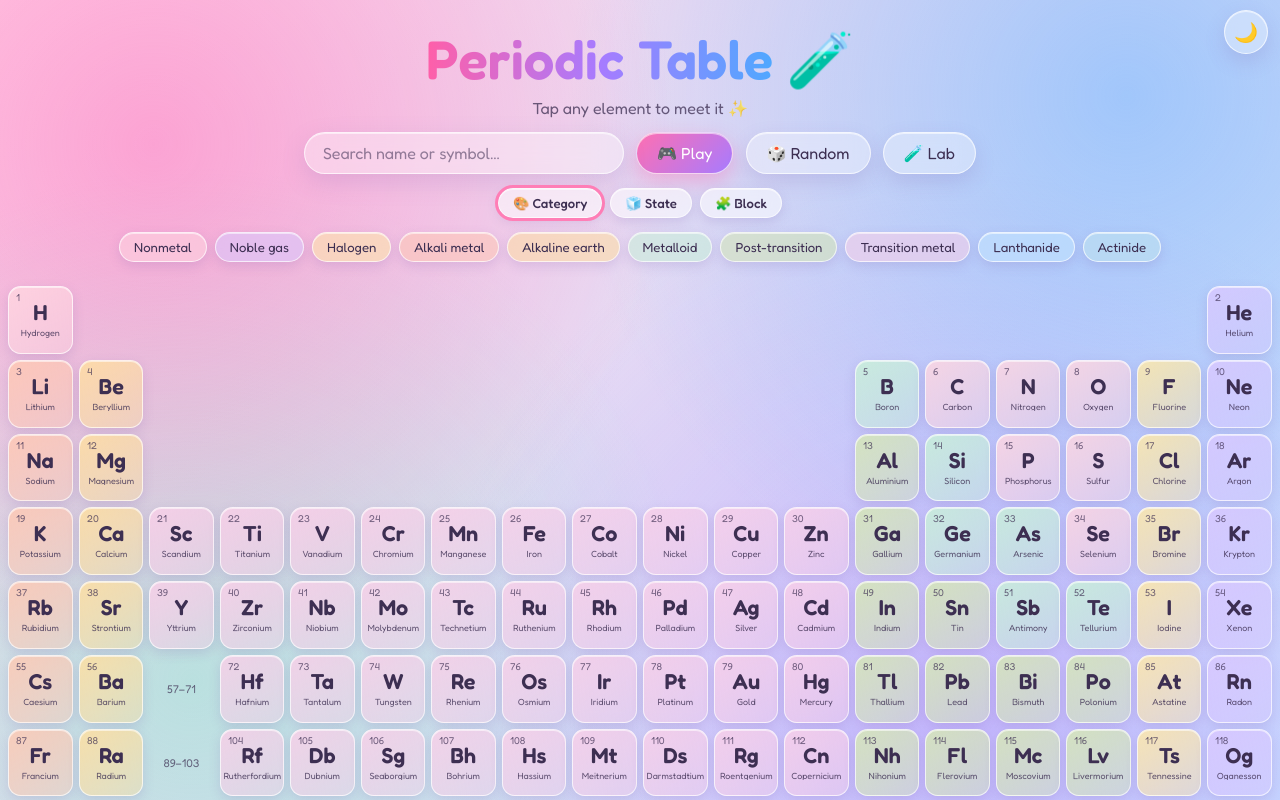
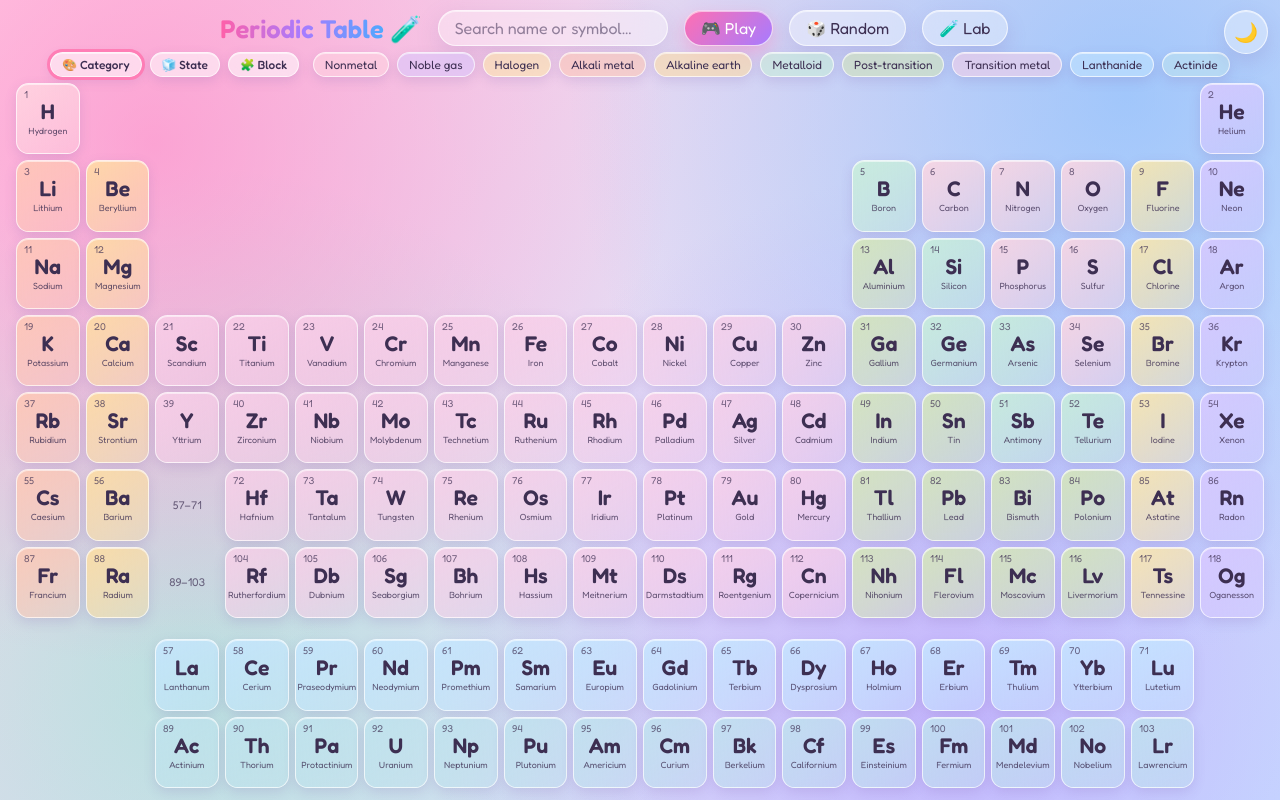
Before and after one commit to ArshiaNoonari/Periodic-table, a plain HTML site: page index.html in a window 1280 px wide. Shown: the top 800 px of the page. Drawn offline with Linux system fonts and the light colour scheme.

Commit message:
Refactor CSS variables and clean up style.css

```diff
--- a/style.css
+++ b/style.css
@@ -1,15 +1,12 @@
 :root {
-
   --bg-start: #ffd6ea;
   --bg-end: #c9e2ff;
   --text: #3d2f52;
   --shadow: rgba(120, 90, 170, 0.18);
 
-
-  --panel: rgba(255, 255, 255, 0.35);        /* frosted surface */
-  --glass-border: rgba(255, 255, 255, 0.7);  /* thin bright edge */
-  --glass-shine: rgba(255, 255, 255, 0.55);  /* top highlight */
-
+  --panel: rgba(255, 255, 255, 0.35);
+  --glass-border: rgba(255, 255, 255, 0.7);
+  --glass-shine: rgba(255, 255, 255, 0.55);
 
   --n: #ffd6e0;
   --g: #d9c8ff;
@@ -22,13 +19,11 @@
   --p: #d6e8b5;
   --t: #f9cfe8;
 
-
   box-sizing: border-box;
   padding-top: env(safe-area-inset-top, 0px);
   padding-bottom: env(safe-area-inset-bottom, 0px);
   color-scheme: light;
 }
-
 
 :root[data-theme="dark"] {
   --bg-start: #2a1745;
@@ -54,10 +49,6 @@
   color-scheme: dark;
 }
 
-
-
-
-
 html,
 body {
   height: auto;
@@ -77,10 +68,6 @@ body {
     linear-gradient(135deg, var(--bg-start), var(--bg-end));
   background-attachment: fixed;
 }
-
-
-
-
 
 header {
   position: relative;
@@ -168,10 +155,6 @@ header p {
   border-radius: 50%;
 }
 
-
-
-
-
 #legend {
   position: relative;
   z-index: 1;
@@ -218,10 +201,6 @@ header p {
   font-weight: 500;
 }
 
-
-
-
-
 .wrap {
   position: relative;
   z-index: 1;
@@ -237,7 +216,6 @@ header p {
   max-width: 1500px;
   margin: 0 auto;
 }
-
 
 .el {
   position: relative;
@@ -269,7 +247,6 @@ header p {
   box-shadow: 0 10px 24px var(--shadow), 0 0 20px color-mix(in srgb, var(--bg) 90%, white);
 }
 
-
 .el.dim {
   filter: grayscale(0.9) opacity(0.28);
   transform: scale(0.92);
@@ -298,7 +275,6 @@ header p {
   opacity: 0.8;
 }
 
-
 .mark {
   display: flex;
   align-items: center;
@@ -307,7 +283,6 @@ header p {
   text-align: center;
   opacity: 0.7;
 }
-
 
 @container (max-width: 760px) {
   .el .z,
@@ -325,7 +300,6 @@ header p {
   outline: 3px solid #ff6b8b;
 }
 
-
 .el.got::after {
   content: "⭐";
   position: absolute;
@@ -333,7 +307,6 @@ header p {
   right: -2px;
   font-size: clamp(0.4rem, 1.7cqw, 0.85rem);
 }
-
 
 .el.rel {
   box-shadow: 0 0 16px rgba(255, 255, 255, 0.95), inset 0 0 0 2px rgba(255, 255, 255, 0.9);
@@ -348,10 +321,6 @@ header p {
   outline: 3px solid #ffb84f;
   box-shadow: 0 0 20px #ffb84f;
 }
-
-
-
-
 
 #modal {
   position: fixed;
@@ -378,7 +347,7 @@ header p {
   color: var(--text);
   background: linear-gradient(
     145deg,
-    color-mix(in srgb, var(--bg) 75%, transparent),   /* --bg set per element from JS */
+    color-mix(in srgb, var(--bg) 75%, transparent),
     color-mix(in srgb, var(--bg) 30%, transparent)
   );
   backdrop-filter: blur(24px) saturate(160%);
@@ -392,7 +361,6 @@ header p {
   margin: 4px 0 2px;
   font-size: 1.7rem;
 }
-
 
 .orbit {
   position: relative;
@@ -461,7 +429,6 @@ header p {
   border-radius: 0 0 12px 12px;
 }
 
-
 .say {
   position: relative;
   margin: 0 0 12px;
@@ -487,7 +454,6 @@ header p {
   transform: rotate(45deg);
 }
 
-
 .tag {
   display: inline-block;
   margin-bottom: 12px;
@@ -498,7 +464,6 @@ header p {
   border: 1px solid var(--glass-border);
   border-radius: 99px;
 }
-
 
 .info {
   display: grid;
@@ -524,7 +489,6 @@ header p {
 .info .wide {
   grid-column: 1 / -1;
 }
-
 
 .nav {
   display: flex;
@@ -556,10 +520,6 @@ header p {
   right: 12px;
   padding: 4px 11px;
 }
-
-
-
-
 
 #quiz,
 #lab {
@@ -611,10 +571,6 @@ header p {
   animation: spark 0.9s ease-out forwards;
 }
 
-
-
-
-
 @keyframes pop-in {
   from { opacity: 0; transform: scale(0.2) rotate(-25deg); }
   to   { opacity: 1; transform: none; }
@@ -637,12 +593,106 @@ header p {
   96%           { transform: scaleY(0.1); }
 }
 
-
-
-
-
 @media (prefers-reduced-motion: reduce) {
   * {
     animation-duration: 0.01s !important;
   }
 }
+
+.card {
+  max-height: calc(100dvh - 32px);
+  overflow-y: auto;
+}
+
+@media (min-width: 900px) {
+  body {
+    display: flex;
+    flex-direction: column;
+    height: 100vh;
+    height: 100dvh;
+    min-height: 0;
+    overflow: hidden;
+  }
+
+  header {
+    display: flex;
+    flex-wrap: wrap;
+    align-items: center;
+    justify-content: center;
+    gap: 8px 16px;
+    padding: 10px 72px 0 20px;
+  }
+
+  h1 {
+    font-size: clamp(1.4rem, 3.2vh, 2rem);
+  }
+
+  header p {
+    display: none;
+  }
+
+  #search {
+    width: 230px;
+    padding: 7px 16px;
+  }
+
+  .play {
+    margin-left: 0;
+    padding: 7px 16px;
+  }
+
+  #quiz,
+  #lab {
+    margin-top: 6px;
+    padding: 6px 18px;
+  }
+
+  .controls {
+    position: relative;
+    z-index: 1;
+    display: flex;
+    flex-wrap: wrap;
+    align-items: center;
+    justify-content: center;
+    gap: 6px 14px;
+    padding: 6px 20px 0;
+  }
+
+  #modes,
+  #legend {
+    padding: 0;
+  }
+
+  .chip {
+    padding: 4px 11px;
+    font-size: 0.74rem;
+  }
+
+  .wrap {
+    flex: 1;
+    min-height: 0;
+    padding: 6px 16px 12px;
+  }
+
+  #grid {
+    height: 100%;
+    max-width: 100%;
+    aspect-ratio: 18 / 9.6;
+    margin: 0 auto;
+    grid-template-rows: repeat(7, 1fr) clamp(4px, 1.2vh, 12px) repeat(2, 1fr);
+  }
+
+  .el {
+    aspect-ratio: auto;
+  }
+
+  .el .s {
+    font-size: clamp(0.6rem, min(1.7cqw, 3.2vh), 1.35rem);
+  }
+}
+
+@media (min-width: 900px) and (max-height: 720px) {
+  .el .nm {
+    display: none;
+  }
+}
```
